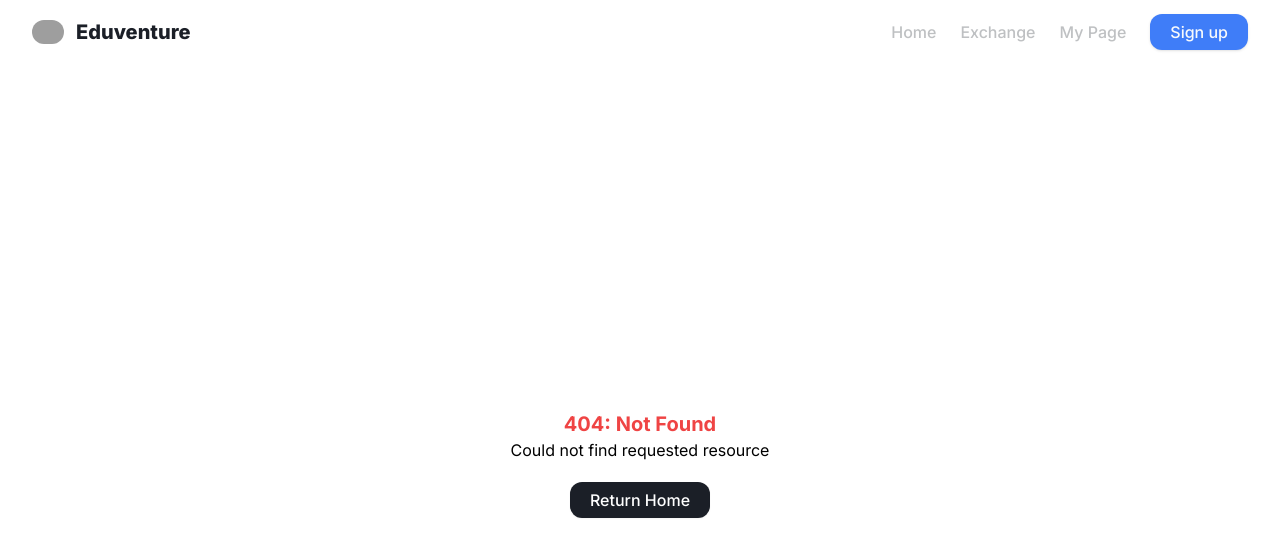
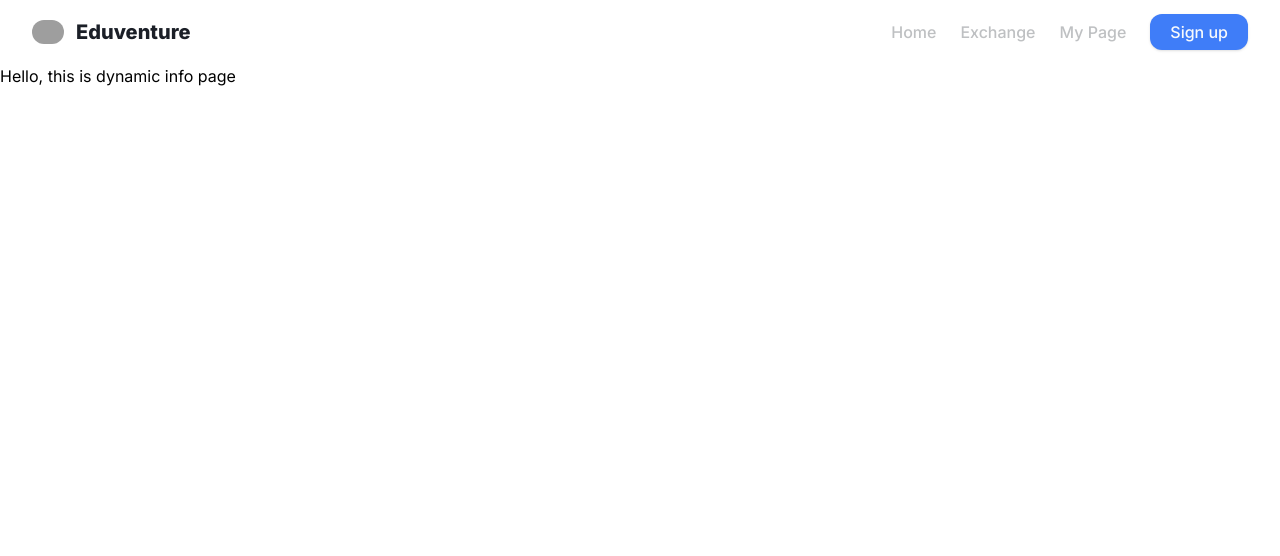
Before and after one commit to tientrinh21/exchangelicious, a Next.js app in the folder client/: page /exchange/1 in a window 1280 px wide. Before the commit this address had no page. Shown: the top 556 px of the page. Built offline with nearby package versions, Linux system fonts and the light colour scheme; grey boxes are pictures that could not be loaded.

Commit message:
Fix hightlight nav bar /exchange/{id}

```diff
--- /dev/null
+++ b/client/app/exchange/[id]/page.tsx
@@ -0,0 +1,5 @@
+export default function ExchangePage() {
+  return (
+    <h1>Hello, this is dynamic info page</h1>
+  )
+}
```
